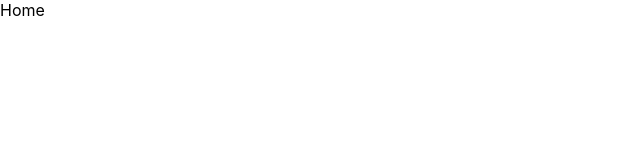
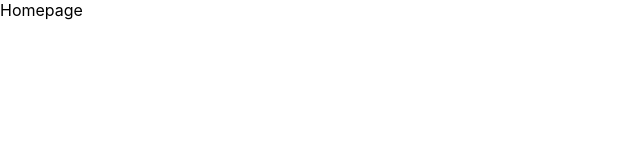
Before and after one commit to luisdourado33/my-wallet, a React (Create React App) app: page / in a window 1280 px wide. Shown: the top 160 px of the page, without its empty margins (0-640 px from the left). Built offline with nearby package versions, Linux system fonts and the light colour scheme.

Commit message:
feat: add public route system

```diff
--- a/src/App.tsx
+++ b/src/App.tsx
@@ -1,18 +1,9 @@
-import React, { useState, useEffect } from 'react';
+import { RouterProvider } from 'react-router-dom';
+import { publicRouter } from 'navigation/public/routes';
 
-import PublicNavigation from 'navigation/public';
-import { BrowserRouter } from 'react-router-dom';
-
-const App: React.FC<any> = () => {
-  const [isAuth, setIsAuth] = useState<boolean>(false);
-
-  useEffect(() => {
-    // check if user is auth
-    !isAuth && console.log('User is NOT auth')
-  }, []);
-
+const App = () => {
   return (
-    <PublicNavigation />
+    <RouterProvider router={publicRouter} />
   );
 };
 
--- a/src/index.tsx
+++ b/src/index.tsx
@@ -1,6 +1,5 @@
 import React from 'react';
 import ReactDOM from 'react-dom/client';
-import { BrowserRouter } from 'react-router-dom';
 import App from './App';
 import './index.css';
 import reportWebVitals from './reportWebVitals';
@@ -10,9 +9,7 @@ const root = ReactDOM.createRoot(
 );
 root.render(
   <React.StrictMode>
-    <BrowserRouter>
-      <App />
-    </BrowserRouter>
+    <App />
   </React.StrictMode>
 );
 
--- a/src/navigation/public.tsx
+++ /dev/null
@@ -1,18 +0,0 @@
-import React from 'react';
-import { Route, Routes } from 'react-router-dom';
-
-const HomeElement = () => {
-  return (
-    <div>Home</div>
-  );
-};
-
-const PublicNavigation = () => {
-  return (
-    <Routes>
-      <Route path='/' element={<HomeElement />} />
-    </Routes>
-  );
-};
-
-export default PublicNavigation;
--- /dev/null
+++ b/src/navigation/public/routes.tsx
@@ -0,0 +1,15 @@
+import {
+  createBrowserRouter,
+  RouteObject
+} from 'react-router-dom';
+
+import Home from 'pages/Home';
+
+const mappedRoutes: RouteObject[] = [
+  {
+    path: '/',
+    element: <Home>Homepage</Home>,
+  }
+];
+
+export const publicRouter = createBrowserRouter(mappedRoutes);
--- /dev/null
+++ b/src/pages/Home/Home.tsx
@@ -0,0 +1,13 @@
+import React from 'react';
+
+const Home: React.FC<any> = ({
+  children
+}) => {
+  return (
+    <div>
+      {children}
+    </div>
+  );
+};
+
+export default Home;
--- /dev/null
+++ b/src/pages/Home/index.ts
@@ -0,0 +1 @@
+export { default } from './Home';
```
